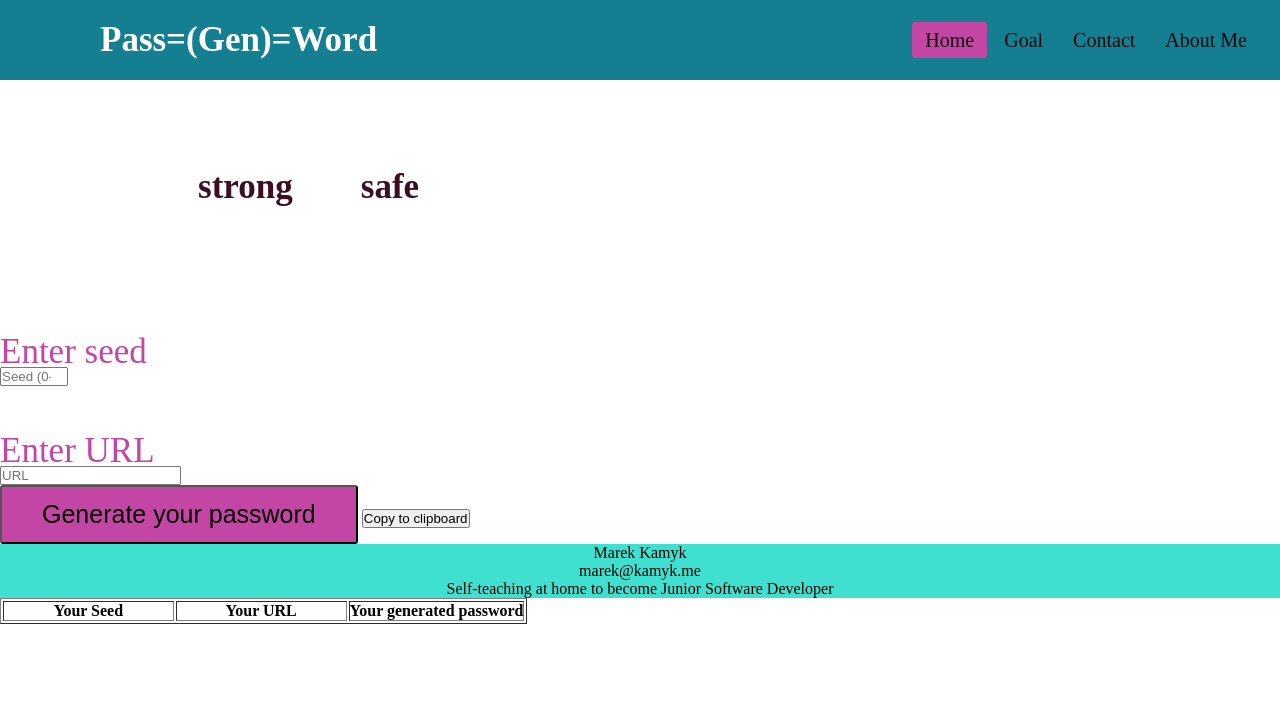
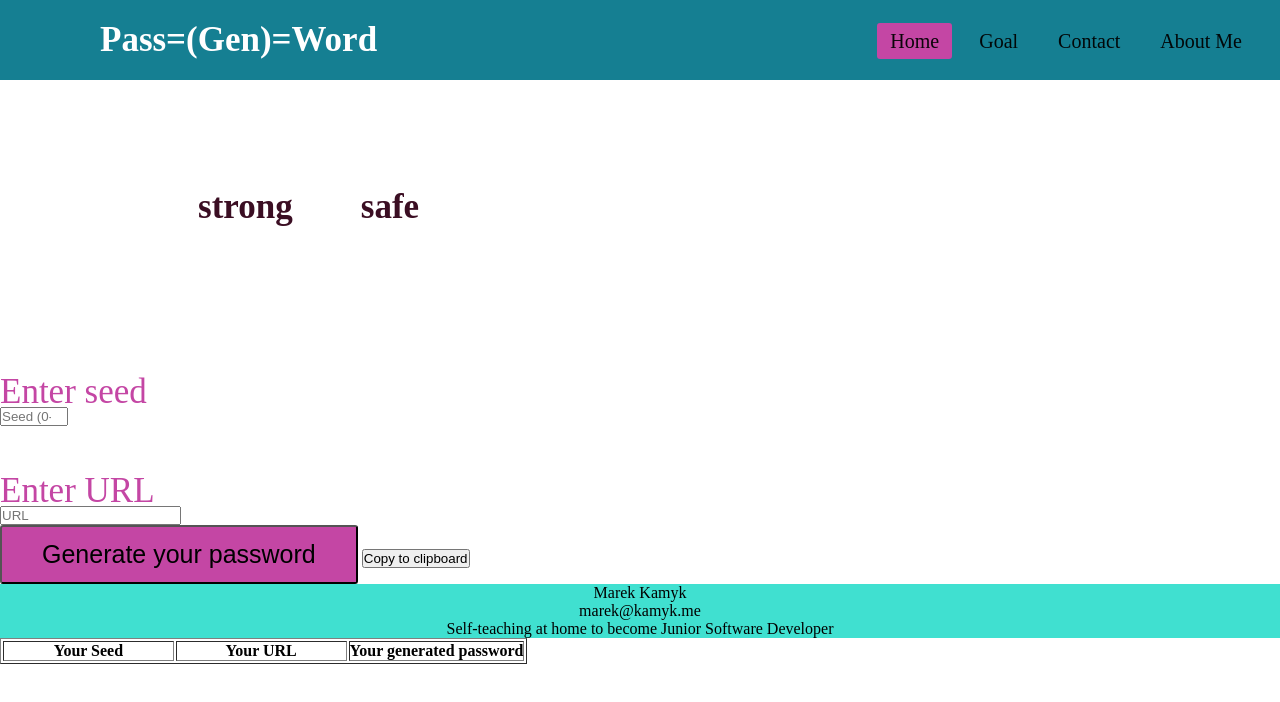
Before and after one commit to Only-Czesio/Only-Czesio.github.io, a plain HTML site: page index.html in a window 1280 px wide. Drawn offline with Linux system fonts and the light colour scheme.

Commit message:
Update index.css

```diff
--- a/index.css
+++ b/index.css
@@ -27,7 +27,7 @@ nav ul{
 nav ul li{
     display: inline-block;
     line-height: 80px;
-    margin 1px 5px;
+    margin: 1px 5px;
 }
 nav ul li a{
     color: rgba(0, 0, 0, 0.945);
@@ -56,7 +56,7 @@ a.active, a:hover{
 @media (max-width: 952px){
     label.logo{
         font-size: 30px;
-        padding-left 50px;
+        padding-left: 50px;
     }
     nav ul li a{
         font-size: 8px;
@@ -161,7 +161,7 @@ h1{
 p{
     font-size: 35px;
     margin-top: 50px;
-    padding 20px 20px;
+    padding: 20px 20px;
     color: white;
     text-align: center;
 }
```
